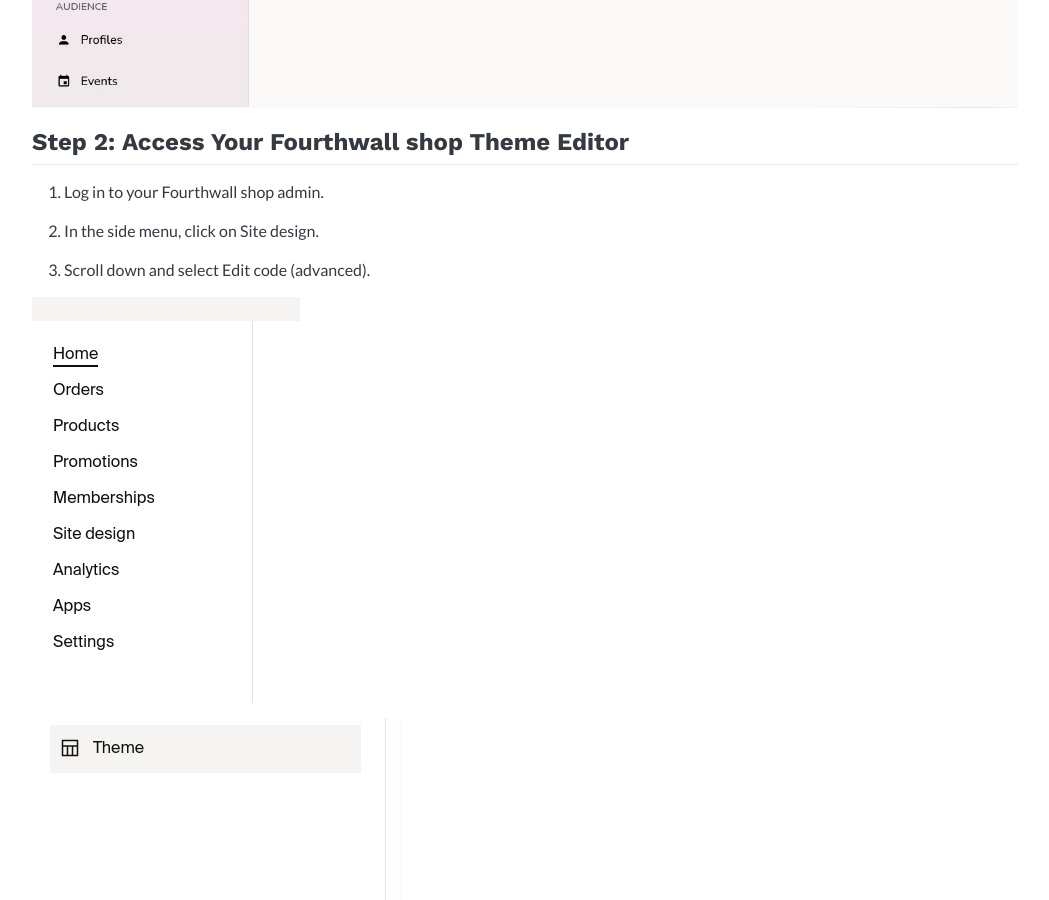
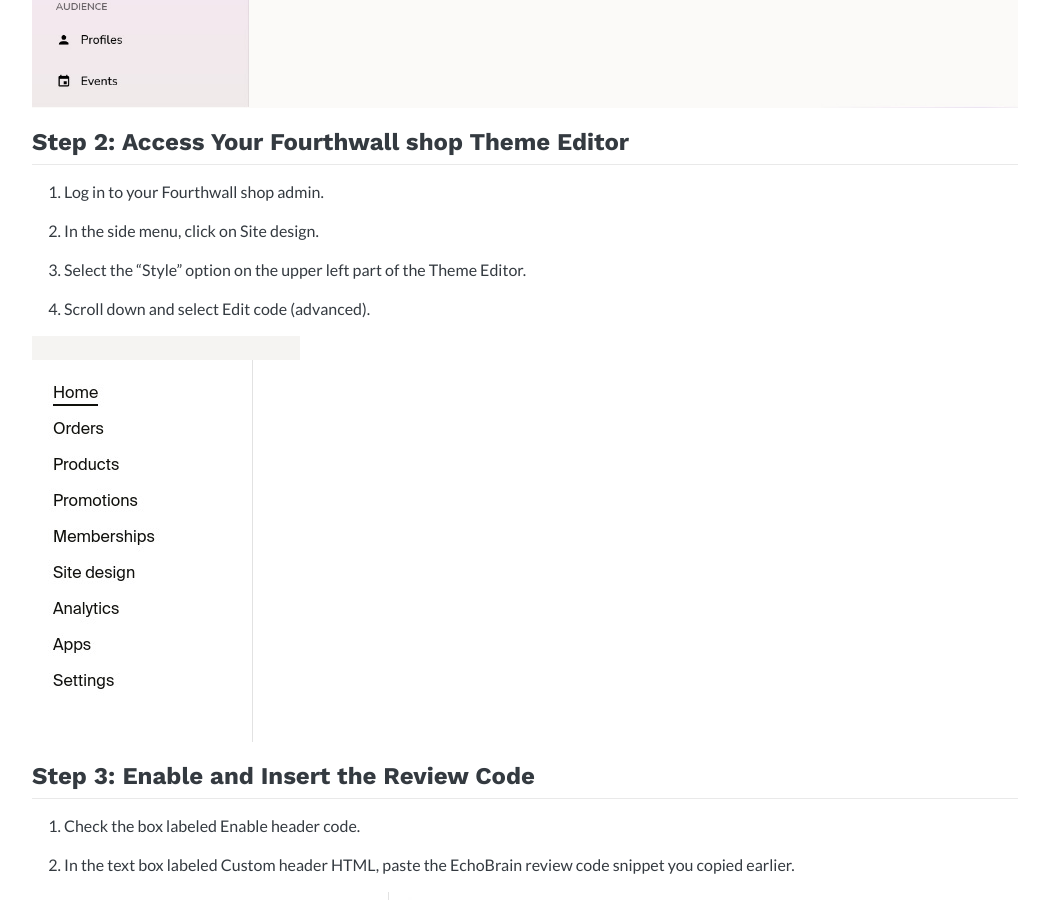
Before and after one commit to echo-brain/echo-brain.github.io, a Jekyll site: the page built from _posts/2025-02-13-fourthwall-reviews-quick-start.md, in a window 1280 px wide and 900 px high, scrolled down 962 px. Shown: the whole window, without its empty margins (115-1164 px from the left). Built offline with Jekyll 4.4.1, drawn with Linux system fonts in a browser that asks for light colours.

Commit message:
Update 2025-02-13-fourthwall-reviews-quick-start.md

```diff
--- a/_posts/2025-02-13-fourthwall-reviews-quick-start.md
+++ b/_posts/2025-02-13-fourthwall-reviews-quick-start.md
@@ -25,12 +25,11 @@
 
 1. Log in to your Fourthwall shop admin.
 2. In the side menu, click on Site design.
-3. Scroll down and select Edit code (advanced).
+3. Select the "Style" option on the upper left part of the Theme Editor.
+4. Scroll down and select Edit code (advanced).
 
 
 ![Fourthwall shop admin](/assets/posts/echo-brain.com_admin_fw_dashboard_sidebar.jpg)
-
-![Fourthwall theme editor to click on Edit code](/assets/posts/echo-brain.com_admin_fw_dashboard_edit_code.jpg)
 
 
 ## Step 3: Enable and Insert the Review Code
```
